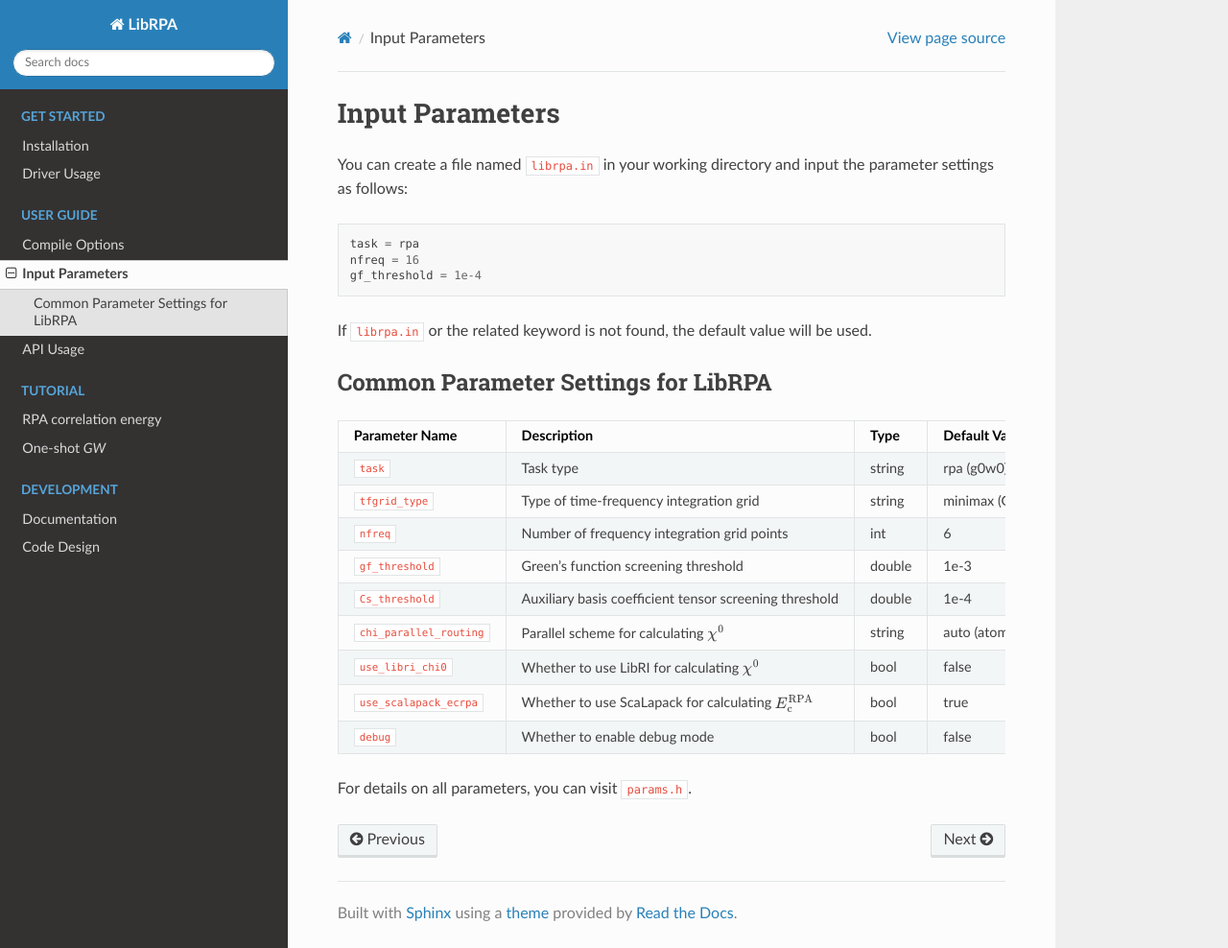
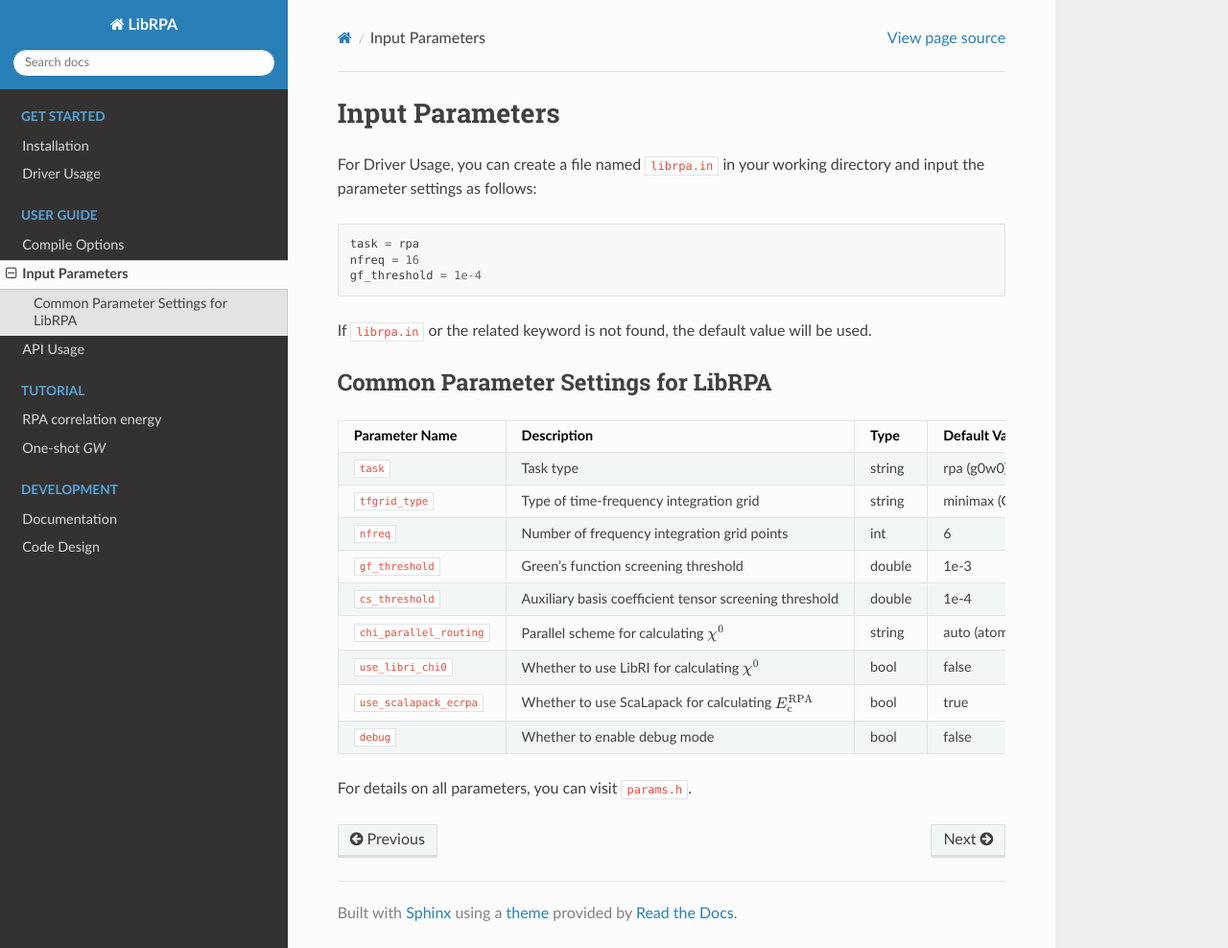
Before and after one commit to Srlive1201/LibRPA, a Sphinx documentation site: the page built from docs/user_guide/input_parameters.md, in a window 1280 px wide and 988 px high. Shown: the whole window at 96% size. Built offline with Sphinx 7.4.7 and the Read the Docs theme 2.0.0, drawn with Linux system fonts in a browser that asks for light colours; pages that are not in the unit, such as notebooks, are missing from menus; cross-references to code outside the pages are shown as plain code.

Commit message:
update:doc:input_params

````diff
--- a/docs/user_guide/input_parameters.md
+++ b/docs/user_guide/input_parameters.md
@@ -2,7 +2,7 @@
 
 
 
-You can create a file named `librpa.in` in your working directory and input the parameter settings as follows:
+For Driver Usage, you can create a file named `librpa.in` in your working directory and input the parameter settings as follows:
 
 ```
 task = rpa
@@ -19,7 +19,7 @@ If `librpa.in` or the related keyword is not found, the default value will be us
 | `tfgrid_type`        | Type of time-frequency integration grid                   | string | minimax (GL, etc.)   |
 | `nfreq`              | Number of frequency integration grid points               | int    | 6                              |
 | `gf_threshold`       | Green's function screening threshold                      | double | 1e-3                            |
-| `Cs_threshold`       | Auxiliary basis coefficient tensor screening threshold    | double | 1e-4                            |
+| `cs_threshold`       | Auxiliary basis coefficient tensor screening threshold    | double | 1e-4                            |
 | `chi_parallel_routing` | Parallel scheme for calculating $\chi^0$                 | string | auto (atompair, rtau, libri)     |
 | `use_libri_chi0`     | Whether to use LibRI for calculating $\chi^0$             | bool   | false                           |
 | `use_scalapack_ecrpa`| Whether to use ScaLapack for calculating $E_\text{c}^{\text{RPA}}$ | bool   | true                           |
````
